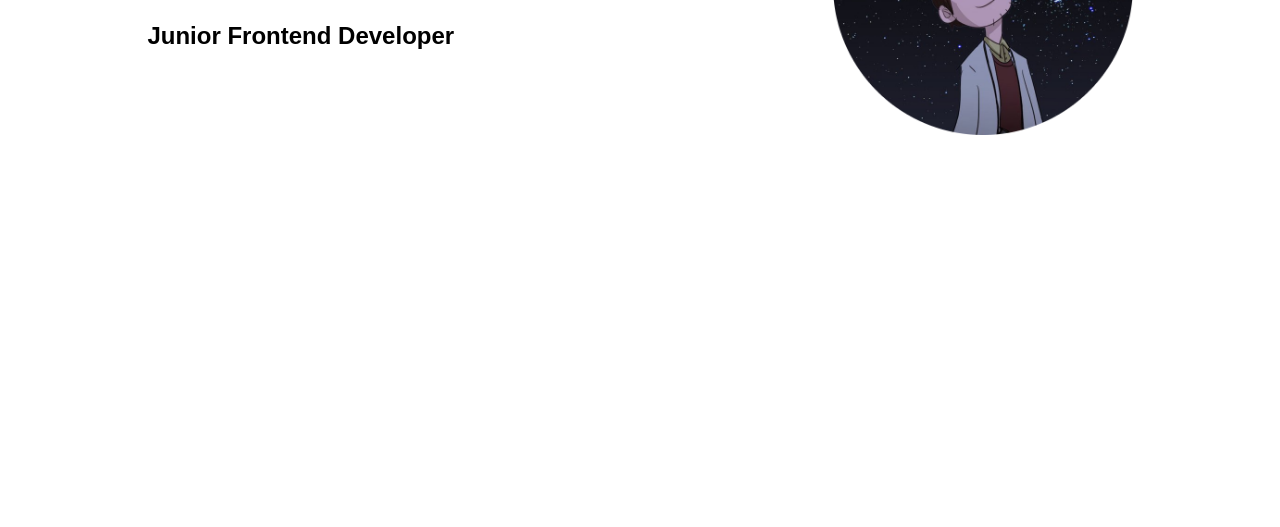
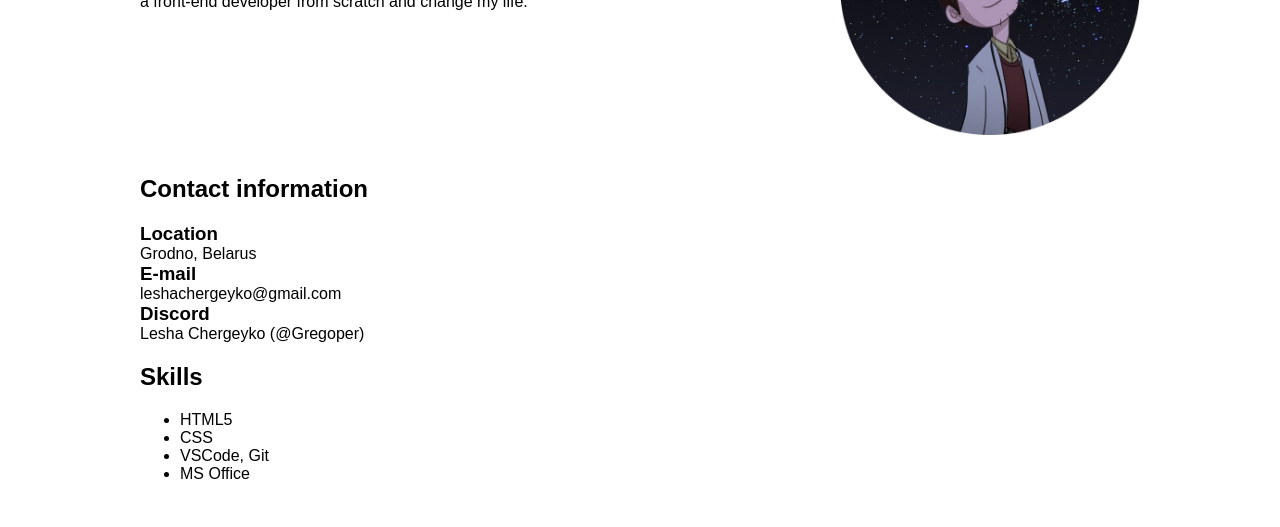
Before and after one commit to Gregoper/rsschool-cv, a plain HTML site: page index.html in a window 1280 px wide. Shown: the part 273-800 px from the top of the page. Drawn offline with Linux system fonts and the light colour scheme.

Commit message:
docs: add contacts and skills sections

```diff
--- a/index.html
+++ b/index.html
@@ -4,15 +4,14 @@
     <meta charset="UTF-8">
     <meta name="viewport" content="width=device-width, initial-scale=1.0">
     <title>ChergeykoCV</title>
+    <link rel="shortcut icon" href="my_avatar.png" sizes="50x50">
     <link rel="stylesheet" href="style.css">
 </head>
 <body>
+    <div class="container">
     <header>
         <nav>
             <ul>
-                <li>
-                    <a href="#about">About me</a>
-                </li>
                 <li>
                     <a href="#contacts">Contacts</a>
                 </li>
@@ -32,15 +31,56 @@
         </nav>
     </header>
     <main>
-        <section class="bio">
-        <div>
-          <h1>Alexey Chergeyko</h1>
-          <h2>Junior Frontend Developer</p>
+      <section class="bio">
+         <div>
+            <h1>Alexey Chergeyko</h1>
+            <h2>Junior Frontend Developer</h2>
+            <p>Mechanical professional with diverse experience. 27 years old.
+            I'm trying to learn the profession of a front-end developer from scratch and change my life.</p>
         </div>
         <div>
-          <img class="avatar" src="my_avatar.png" width="250" height="250" alt="Avatar">
+            <img class="avatar" src="my_avatar.png" width="250" height="250" alt="Avatar">
         </div>
       </section>
+      <aside>
+        <section id="contacts">
+            <h2>Contact information
+            </h2>
+            <ul>
+                <li>
+                   <h3>Location</h3>
+                   Grodno, Belarus
+                </li>
+                <li>
+                    <h3>E-mail</h3>
+                    leshachergeyko@gmail.com
+                </li>
+                <li>
+                    <h3> Discord</h3>
+                    Lesha Chergeyko (@Gregoper)
+                </li>
+            </ul>
+        </section>
+        <section id="Skills">
+             <h2>Skills
+            </h2>
+            <ul>
+                <li>
+                   HTML5
+                </li>
+                <li>
+                   CSS
+                </li>
+                <li>
+                    VSCode, Git
+                </li>
+                <li>
+                   MS Office
+                </li>
+            </ul>
+        </section>
+      </aside>
     </main>
+    </div>
 </body>
 </html>
--- a/style.css
+++ b/style.css
@@ -3,6 +3,12 @@ html, body {
     font-size: 16px;
     margin: 0;
     padding: 0;
+}
+.container {
+  display: flex;
+  flex-direction: column;
+  width: 1000px;
+  margin: auto;
 }
 header {
   background: #020024;
@@ -30,13 +36,14 @@ body {
 .bio {
   display: flex;
   justify-content: space-around;
-  align-items: center;
+  align-items: flex-start;
   width: 100%;
   padding: 20px 0;
 }
 h1 {
     font-size: 45px;
     color: #181896;
+    margin: 20px 0;
 }
 .avatar {
   width: 300px;
@@ -44,3 +51,14 @@ h1 {
   object-fit: cover;
   display: block;
 }
+aside {
+    width: 400;
+}
+#contacts ul {
+  list-style: none;
+  margin: 0;
+  padding: 0;
+}
+h3 {
+    margin: 0;
+}
```
